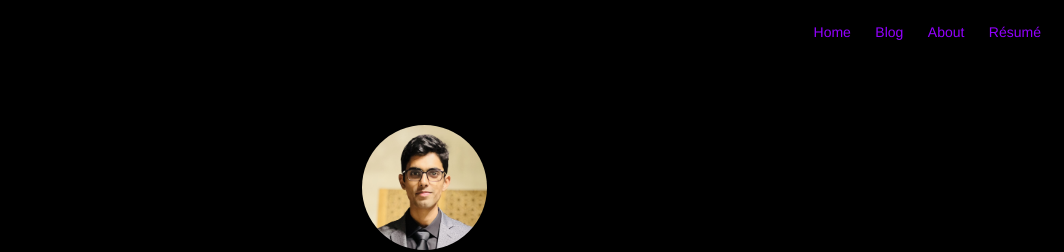
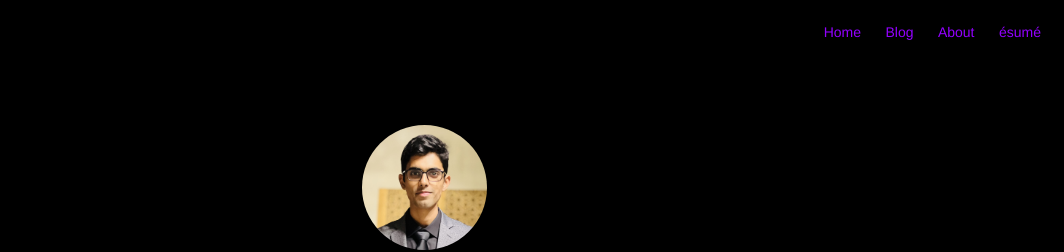
Before and after one commit to ahmd-waheed/ahmd-waheed.github.io, a Jekyll site: the page built from projects.html, in a window 1280 px wide. Shown: the top 252 px of the page, without its empty margins (216-1280 px from the left). Built offline with Jekyll 4.4.1, drawn with Linux system fonts in a browser that asks for light colours; nearby versions of some CDN libraries.

Commit message:
Update nav.html

```diff
--- a/_includes/nav.html
+++ b/_includes/nav.html
@@ -32,7 +32,7 @@
 
         {% if site.resume == true %}
             <li class="item">
-                <a class="link" target="_blank" href="{% if site.resume-external %}{{ site.resume-url }}{% else %}{{ site.url }}/{{ site.resume-url }}{% endif %}">Résumé</a>
+                <a class="link" target="_blank" href="{% if site.resume-external %}{{ site.resume-url }}{% else %}{{ site.url }}/{{ site.resume-url }}{% endif %}">ésumé</a>
             </li>
         {% endif %}
     </ul>
```
